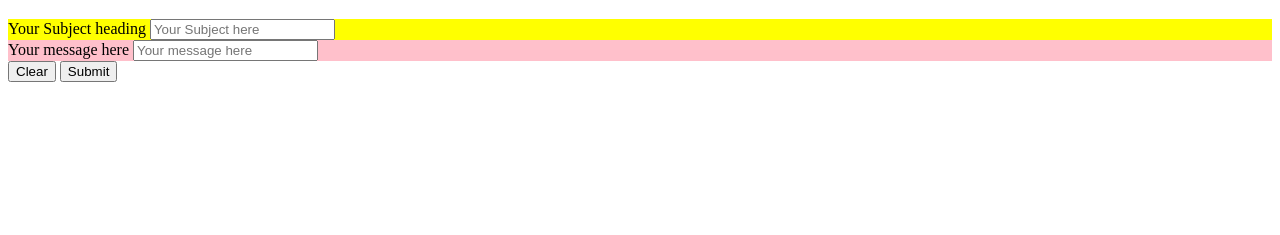
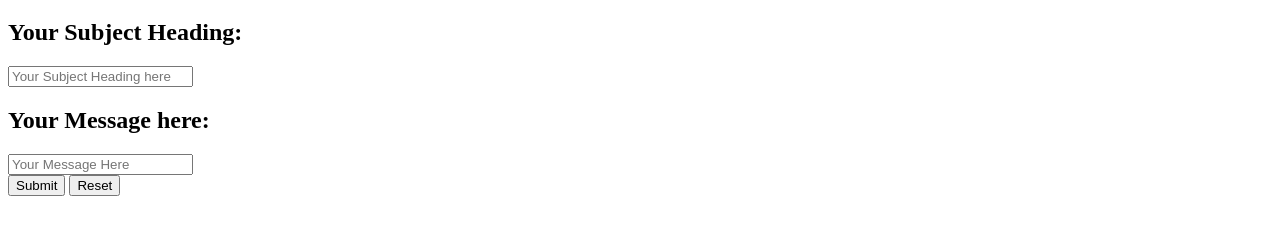
Before and after one commit to kairos100/kairos100.github.io, a plain HTML site: page E-mail.html in a window 1280 px wide. Shown: the part 61-296 px from the top of the page. Drawn offline with nearby package versions, Linux system fonts and the light colour scheme.

Commit message:
15 Dec 2017

```diff
--- a/E-mail.css
+++ b/E-mail.css
@@ -0,0 +1 @@
+body {background-color: rgb(116, 87, 77);}
--- a/E-mail.html
+++ b/E-mail.html
@@ -15,42 +15,18 @@
 </head>
 <body>
         <form class="form-control form-control-lg" name="myForm" id="myForm" method="POST" action="/https://script.google.com/macros/s/AKfycbwiHvjlSI5DnlcLbZDrEsbakpIJAS-DKn_XtyZmpSc5A7vbLDHn/exec">
-    <div class="container-fluid">
-
-
-            <div class="container-fluid">
+            <div class="container">
                     <h1>Your Message</h1>
                     <div class="row">
-                      <div class="col-lg-2" style="background-color:yellow;">
-                            <div class="form-group">
-
-
-                                     <label for="Subject heading">Your Subject heading</label>
-                                     <input type="Your Subject here" name="Your Subject" class=class="form-control form-control-lg" id="Name" placeholder="Your Subject here" required>
-                                 </div>
-                      </div>
-                      <div class="row">
-                      <div class="col-lg-2" style="background-color:pink;">
-                            <div class="form-group">
-                                    <div class="col-lg-2">
-                                        <label for="Your message here">Your message here</label>
-                                        <input type="Your message here" name="Your message here" class="form-control" id="Your message here" placeholder="Your message here" required>
-                                    </div>
-
-                      </div>
+                      <div class="col-lg-2">
+                                    <h2>Your Subject Heading:</h2> <input type="text" name="SubjectHeading" placeholder="Your Subject Heading here" ><br>
+                                    <h2>Your Message here:</h2> <input type="text" name="Message Here" placeholder="Your Message Here"><br>
+                                    <button type="submit" value="Submit">Submit</button>
+                                    <button type="reset" value="Reset">Reset</button>
+                        </div>
                     </div>
-                    </div>
-                  </div>
-
-                </div>
-                <button type="Clear button" onclick="myFunction()" value="Reset form" button btn btn-primary btn-lg btn-block name="Button1" id="Clear button" value="Clear button">Clear</button>
-                <button type="Submit button" class="btn btn-default btn-lg btn-block" name="Button2" id="Submit button" value="Submit button">Submit</button>
 
             </div>
      </form>
-
-
-
 </body>
-</form>
 </html>
--- a/E-mail.js
+++ b/E-mail.js
@@ -1,2 +1,2 @@
-function myFunction() {
+function clearFunction() {
     document.getElementById("myForm").reset();
--- a/Form.css
+++ b/Form.css
@@ -1,4 +1,4 @@
-body {
+.body {
 
-    background-color: rgb(112, 197, 223);
+    background-color: rgb(97, 145, 160);
 }
```
Also changed, not shown: Form.html (+1 -1 lines).
